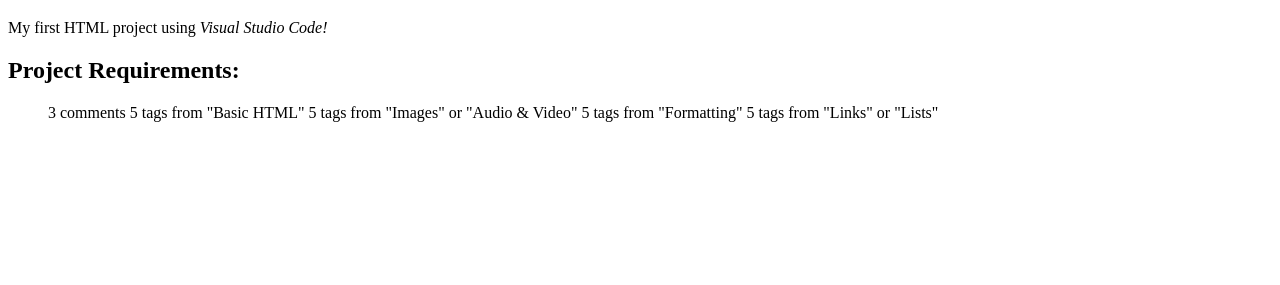
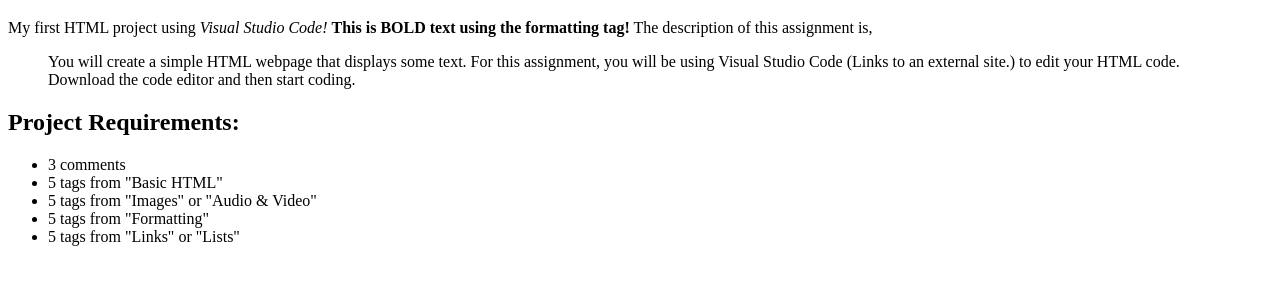
Before and after one commit to DiAngelo1369/DiAngelo1369.github.io, a plain HTML site: page index.html in a window 1280 px wide. Shown: the part 61-346 px from the top of the page. Drawn offline with Linux system fonts and the light colour scheme.

Commit message:
Add files via upload

```diff
--- a/index.html
+++ b/index.html
@@ -13,16 +13,23 @@ browser, and does not actually appear on the page.-->
 </h1>
 <p>
     My first HTML project using <em>Visual Studio Code!</em>
+    <b>This is BOLD text using the formatting tag!</b>
+    The description of this assignment is,
+    <blockquote>
+        You will create a simple HTML webpage that displays some text.
+        For this assignment, you will be using Visual Studio Code (Links to an external site.) to edit your HTML code.
+        Download the code editor and then start coding.
+    </blockquote>
 </p>
 <h2>
     Project Requirements:
 </h2>
 <ul>
-3 comments
-5 tags from "Basic HTML"
-5 tags from "Images" or "Audio & Video"
-5 tags from "Formatting"
-5 tags from "Links" or "Lists"
+<li>3 comments</li>
+<li>5 tags from "Basic HTML"</li>
+<li>5 tags from "Images" or "Audio & Video"</li>
+<li>5 tags from "Formatting"</li>
+<li>5 tags from "Links" or "Lists"</li>
 </ul>
 
 </body>
```
